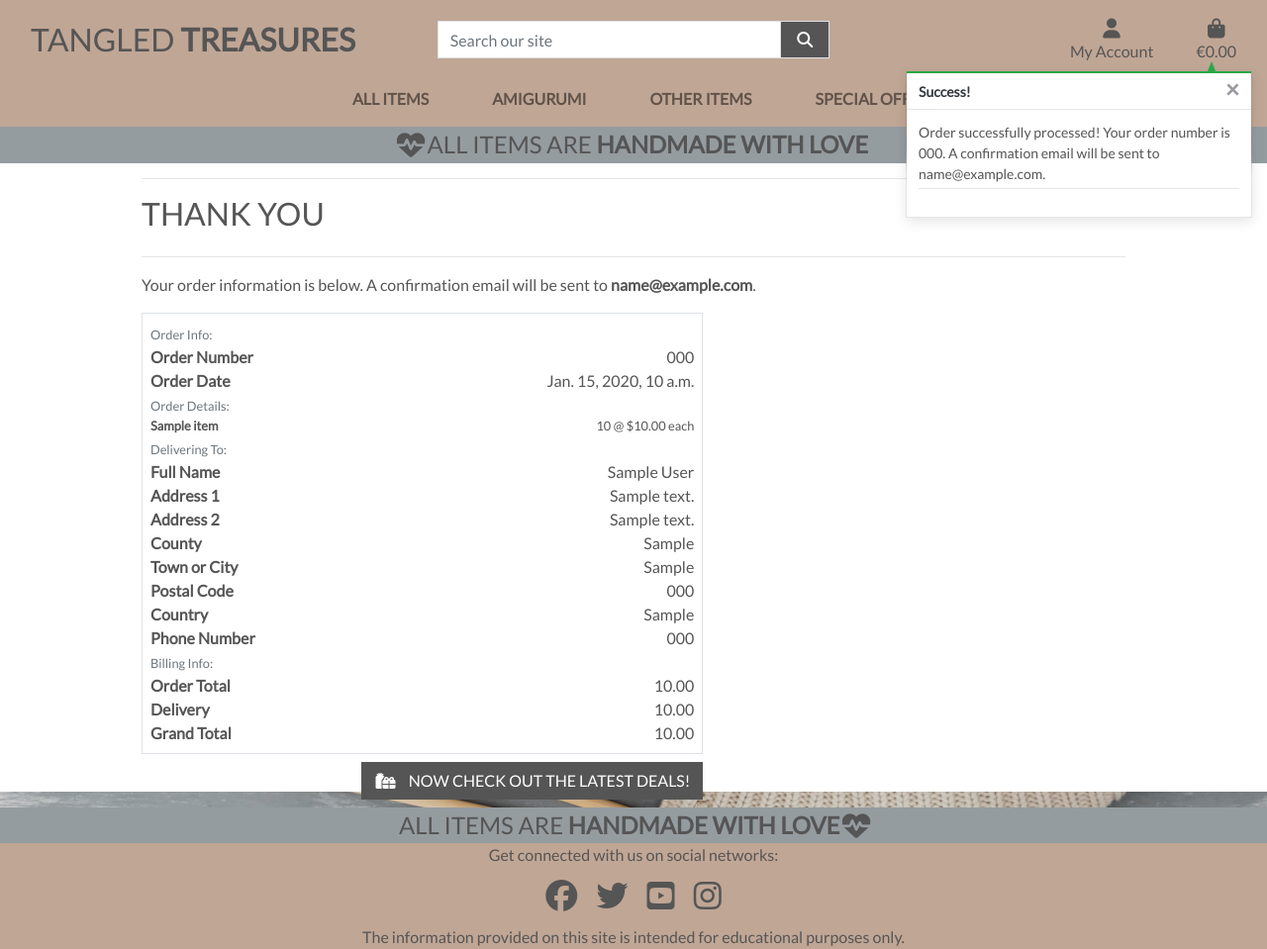
After one commit to ValeP314/pp5-tangled-treasures, a Django app: page /checkout/checkout_success/000 in a window 1280 px wide. The commit adds this page. Shown: the whole page at 99% size. Run offline with Django 3.2, Linux system fonts and the light colour scheme; tables that the repository leaves empty hold one stand-in row (values such as "Sample post"); some libraries are stand-ins or nearby versions.

```diff
--- a/checkout/__init__.py
+++ b/checkout/__init__.py
@@ -0,0 +1 @@
+default_app_config = 'checkout.apps.CheckoutConfig'
--- a/checkout/models.py
+++ b/checkout/models.py
@@ -34,7 +34,7 @@ class Order(models.Model):
         Update grand total each time a line item is added,
         accounting for delivery costs.
         """
-        self.order_total = self.lineitems.aggregate(Sum('lineitem_total'))['lineitem_total__sum']
+        self.order_total = self.lineitems.aggregate(Sum('lineitem_total'))['lineitem_total__sum'] or 0
         if self.order_total < settings.FREE_DELIVERY_THRESHOLD:
             self.delivery_cost = self.order_total * settings.STANDARD_DELIVERY_PERCENTAGE / 100
         else:
--- a/checkout/static/checkout/css/checkout.css
+++ b/checkout/static/checkout/css/checkout.css
@@ -35,3 +35,22 @@
     color: #000;
     border: 1px solid #000;
 }
+
+#loading-overlay {
+	display: none;
+	position: fixed;
+    top: 0;
+    left: 0;
+    width: 100%;
+    height: 100%;
+    background: rgba(23, 162, 184, .85);
+    z-index: 9999;
+}
+
+.loading-spinner {
+	display: flex;
+    align-items: center;
+    justify-content: center;
+    margin: 0;
+    height: 100%;
+}
--- /dev/null
+++ b/checkout/templates/checkout/checkout_success.html
@@ -0,0 +1,205 @@
+{% extends "base.html" %}
+{% load static %}
+
+{% block extra_css %}
+    <link rel="stylesheet" href="{% static 'checkout/css/checkout.css' %}">
+{% endblock %}
+
+{% block page_header %}
+    <div class="container header-container">
+        <div class="row">
+            <div class="col"></div>
+        </div>
+    </div>
+{% endblock %}
+
+{% block content %}
+    <div class="overlay"></div>
+    <div class="container">
+        <div class="row">
+            <div class="col">
+                <hr>
+                <h2 class="logo-font mb-4">Thank You</h2>
+                <hr>
+                <p class="text-black">Your order information is below. A confirmation email will be sent to <strong>{{ order.email }}</strong>.</p>
+            </div>
+        </div>
+
+        <div class="row">
+            <div class="col-12 col-lg-7">
+                <div class="order-confirmation-wrapper p-2 border">
+                    <div class="row">
+                        <div class="col">
+                            <small class="text-muted">Order Info:</small>
+                        </div>
+                    </div>
+
+                    <div class="row">
+                        <div class="col-12 col-md-4">
+                            <p class="mb-0 text-black font-weight-bold">Order Number</p>
+                        </div>
+                        <div class="col-12 col-md-8 text-md-right">
+                            <p class="mb-0">{{ order.order_number }}</p>
+                        </div>
+                    </div>
+
+                    <div class="row">
+                        <div class="col-12 col-md-4">
+                            <p class="mb-0 text-black font-weight-bold">Order Date</p>
+                        </div>
+                        <div class="col-12 col-md-8 text-md-right">
+                            <p class="mb-0">{{ order.date }}</p>
+                        </div>
+                    </div>
+
+                    <div class="row">
+                        <div class="col">
+                            <small class="text-muted">Order Details:</small>
+                        </div>
+                    </div>
+
+                    {% for product in order.lineitems.all %}
+                    <div class="row">
+                        <div class="col-12 col-md-4">
+                            <p class="small mb-0 text-black font-weight-bold">
+                                {{ product.item.name }}{% if product.item_size %} - Size {{ product.item.size|upper }}{% endif %}
+                            </p>
+                        </div>
+                        <div class="col-12 col-md-8 text-md-right">
+                            <p class="small mb-0">{{ product.quantity }} @ ${{ product.item.price }} each</p>
+                        </div>
+                    </div>
+                    {% endfor %}
+
+                    <div class="row">
+                        <div class="col">
+                            <small class="text-muted">Delivering To:</small>
+                        </div>
+                    </div>
+
+                    <div class="row">
+                        <div class="col-12 col-md-4">
+                            <p class="mb-0 text-black font-weight-bold">Full Name</p>
+                        </div>
+                        <div class="col-12 col-md-8 text-md-right">
+                            <p class="mb-0">{{ order.full_name }}</p>
+                        </div>
+                    </div>
+
+                    <div class="row">
+                        <div class="col-12 col-md-4">
+                            <p class="mb-0 text-black font-weight-bold">Address 1</p>
+                        </div>
+                        <div class="col-12 col-md-8 text-md-right">
+                            <p class="mb-0">{{ order.street_address1 }}</p>
+                        </div>
+                    </div>
+
+                    {% if order.street_address2 %}
+                    <div class="row">
+                        <div class="col-12 col-md-4">
+                            <p class="mb-0 text-black font-weight-bold">Address 2</p>
+                        </div>
+                        <div class="col-12 col-md-8 text-md-right">
+                            <p class="mb-0">{{ order.street_address1 }}</p>
+                        </div>
+                    </div>
+                    {% endif %}
+
+                    {% if order.county %}
+                    <div class="row">
+                        <div class="col-12 col-md-4">
+                            <p class="mb-0 text-black font-weight-bold">County</p>
+                        </div>
+                        <div class="col-12 col-md-8 text-md-right">
+                            <p class="mb-0">{{ order.county }}</p>
+                        </div>
+                    </div>
+                    {% endif %}
+
+                    <div class="row">
+                        <div class="col-12 col-md-4">
+                            <p class="mb-0 text-black font-weight-bold">Town or City</p>
+                        </div>
+                        <div class="col-12 col-md-8 text-md-right">
+                            <p class="mb-0">{{ order.town_or_city }}</p>
+                        </div>
+                    </div>
+
+                    {% if order.postcode %}
+                    <div class="row">
+                        <div class="col-12 col-md-4">
+                            <p class="mb-0 text-black font-weight-bold">Postal Code</p>
+                        </div>
+                        <div class="col-12 col-md-8 text-md-right">
+                            <p class="mb-0">{{ order.postcode }}</p>
+                        </div>
+                    </div>
+                    {% endif %}
+
+                    <div class="row">
+                        <div class="col-12 col-md-4">
+                            <p class="mb-0 text-black font-weight-bold">Country</p>
+                        </div>
+                        <div class="col-12 col-md-8 text-md-right">
+                            <p class="mb-0">{{ order.country }}</p>
+                        </div>
+                    </div>
+
+                    <div class="row">
+                        <div class="col-12 col-md-4">
+                            <p class="mb-0 text-black font-weight-bold">Phone Number</p>
+                        </div>
+                        <div class="col-12 col-md-8 text-md-right">
+                            <p class="mb-0">{{ order.phone_number }}</p>
+                        </div>
+                    </div>
+
+                    <div class="row">
+                        <div class="col">
+                            <small class="text-muted">Billing Info:</small>
+                        </div>
+                    </div>
+
+                    <div class="row">
+                        <div class="col-12 col-md-4">
+                            <p class="mb-0 text-black font-weight-bold">Order Total</p>
+                        </div>
+                        <div class="col-12 col-md-8 text-md-right">
+                            <p class="mb-0">{{ order.order_total }}</p>
+                        </div>
+                    </div>
+
+                    <div class="row">
+                        <div class="col-12 col-md-4">
+                            <p class="mb-0 text-black font-weight-bold">Delivery</p>
+                        </div>
+                        <div class="col-12 col-md-8 text-md-right">
+                            <p class="mb-0">{{ order.delivery_cost }}</p>
+                        </div>
+                    </div>
+
+                    <div class="row">
+                        <div class="col-12 col-md-4">
+                            <p class="mb-0 text-black font-weight-bold">Grand Total</p>
+                        </div>
+                        <div class="col-12 col-md-8 text-md-right">
+                            <p class="mb-0">{{ order.grand_total }}</p>
+                        </div>
+                    </div>
+                </div>
+            </div>
+        </div>
+
+        <div class="row">
+			<div class="col-12 col-lg-7 text-right">
+				<a href="{% url 'items' %}?category=new_arrivals,deals,clearance" class="btn btn-black rounded-0 my-2">
+					<span class="icon mr-2">
+						<i class="fas fa-gifts"></i>
+					</span>
+					<span class="text-uppercase">Now check out the latest deals!</span>
+				</a>
+			</div>
+		</div>
+    </div>
+{% endblock %}
--- a/checkout/urls.py
+++ b/checkout/urls.py
@@ -2,5 +2,6 @@ from django.urls import path
 from . import views
 
 urlpatterns = [
-    path('', views.checkout, name='checkout')
+    path('', views.checkout, name='checkout'),
+    path('checkout_success/<order_number>', views.checkout_success, name='checkout_success'),
 ]
--- a/checkout/views.py
+++ b/checkout/views.py
@@ -1,8 +1,10 @@
-from django.shortcuts import render, redirect, reverse
+from django.shortcuts import render, redirect, reverse, get_object_or_404
 from django.contrib import messages
 from django.conf import settings
 
 from .forms import OrderForm
+from .models import Order, OrderLineItem
+from items.models import Item
 from bag.contexts import bag_contents
 
 import stripe
@@ -12,21 +14,61 @@ def checkout(request):
     stripe_public_key = settings.STRIPE_PUBLIC_KEY
     stripe_secret_key = settings.STRIPE_SECRET_KEY
 
-    bag = request.session.get('bag', {})
-    if not bag:
-        messages.error(request, "There's nothing in your bag at the moment")
-        return redirect(reverse('products'))
+    if request.method == 'POST':
+        bag = request.session.get('bag', {})
 
-    current_bag = bag_contents(request)
-    total = current_bag['grand_total']
-    stripe_total = round(total * 100)
-    stripe.api_key = stripe_secret_key
-    intent = stripe.PaymentIntent.create(
-        amount=stripe_total,
-        currency=settings.STRIPE_CURRENCY,
-    )
+        form_data = {
+            'full_name': request.POST['full_name'],
+            'email': request.POST['email'],
+            'phone_number': request.POST['phone_number'],
+            'country': request.POST['country'],
+            'postcode': request.POST['postcode'],
+            'town_or_city': request.POST['town_or_city'],
+            'street_address1': request.POST['street_address1'],
+            'street_address2': request.POST['street_address2'],
+            'county': request.POST['county'],
+        }
+        order_form = OrderForm(form_data)
+        if order_form.is_valid():
+            order = order_form.save()
+            for product_id, product_data in bag.products():
+                try:
+                    item = Item.objects.get(id=product_id)
+                    order_line_item = OrderLineItem(
+                        order=order,
+                        item=item,
+                        quantity=product_data,
+                    )
+                    order_line_item.save()
+                except Item.DoesNotExist:
+                    messages.error(request, (
+                        "One of the items in your bag wasn't found in our database. "
+                        "Please call us for assistance!")
+                    )
+                    order.delete()
+                    return redirect(reverse('view_bag'))
 
-    order_form = OrderForm()
+            request.session['save_info'] = 'save-info' in request.POST
+            return redirect(reverse('checkout_success', args=[order.order_number]))
+        else:
+            messages.error(request, 'There was an error with your form. \
+                Please double check your information.')
+    else:
+        bag = request.session.get('bag', {})
+        if not bag:
+            messages.error(request, "There's nothing in your bag at the moment")
+            return redirect(reverse('items'))
+
+        current_bag = bag_contents(request)
+        total = current_bag['grand_total']
+        stripe_total = round(total * 100)
+        stripe.api_key = stripe_secret_key
+        intent = stripe.PaymentIntent.create(
+            amount=stripe_total,
+            currency=settings.STRIPE_CURRENCY,
+        )
+
+        order_form = OrderForm()
 
     if not stripe_public_key:
         messages.warning(request, 'Stripe public key is missing. Did you forget to set it in your environment?')
@@ -39,3 +81,24 @@ def checkout(request):
     }
 
     return render(request, template, context)
+
+
+def checkout_success(request, order_number):
+    """
+    Handle successful checkouts
+    """
+    save_info = request.session.get('save_info')
+    order = get_object_or_404(Order, order_number=order_number)
+    messages.success(request, f'Order successfully processed! \
+        Your order number is {order_number}. A confirmation \
+        email will be sent to {order.email}.')
+
+    if 'bag' in request.session:
+        del request.session['bag']
+
+    template = 'checkout/checkout_success.html'
+    context = {
+        'order': order,
+    }
+
+    return render(request, template, context)
```
Also changed, not shown: checkout/static/checkout/js/stripe_elements.js (+5 -2 lines), checkout/templates/checkout/checkout.html (+7 -0 lines), tangled_treasures/settings.py (+5 -4 lines), checkout/admin.py (line endings or trailing spaces), checkout/signals.py (line endings or trailing spaces).
